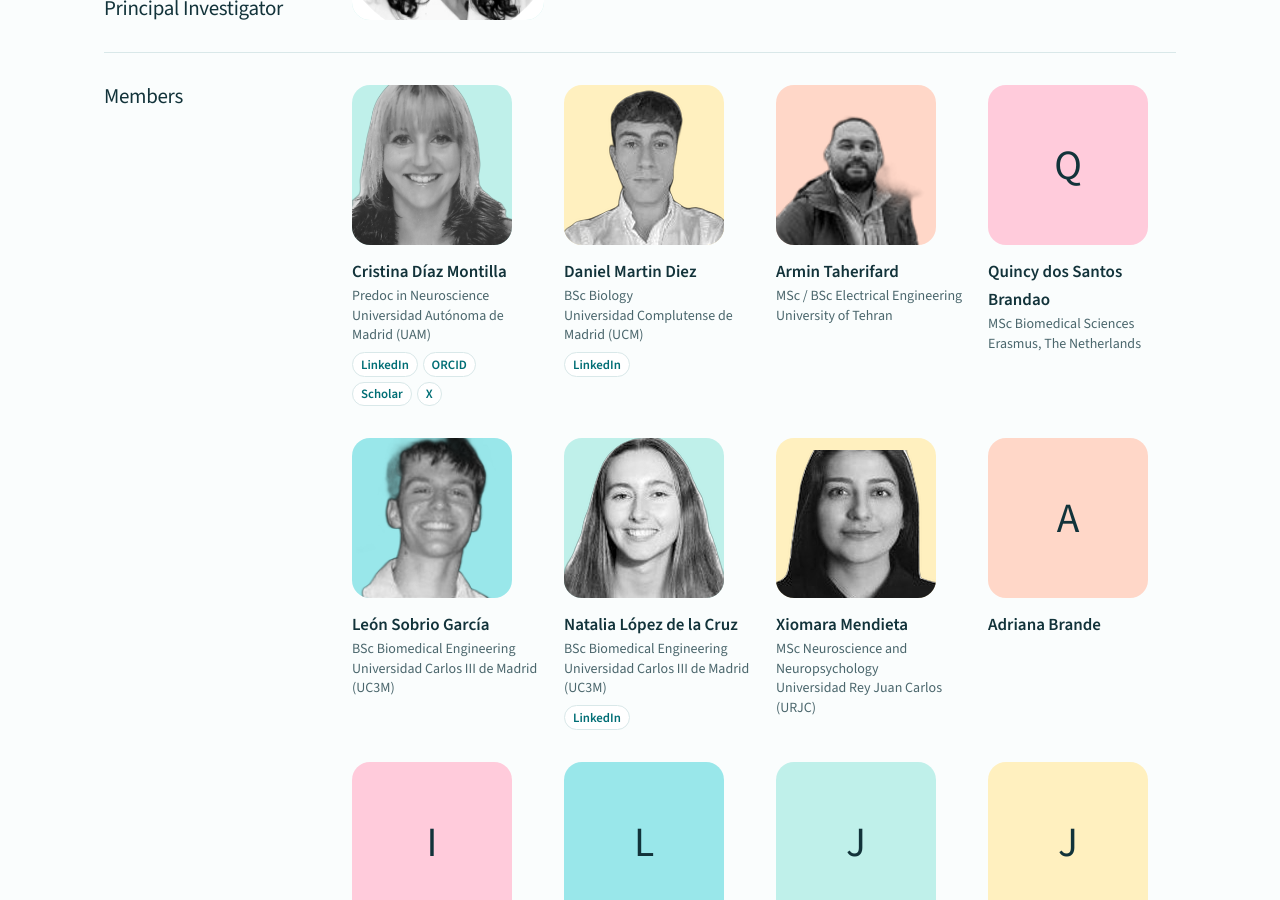
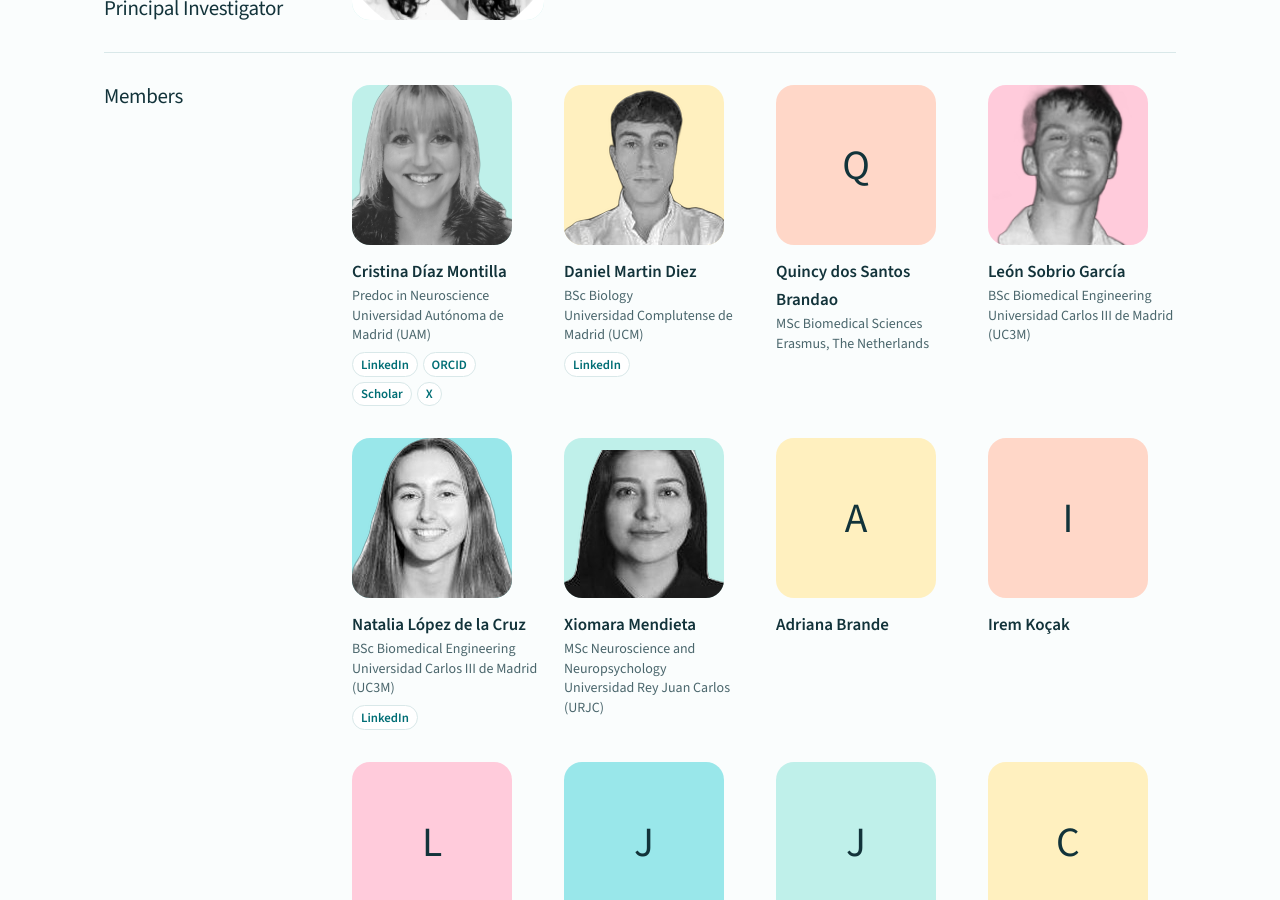
Before and after one commit to cajal-neuroimaging/cajal-neuroimaging.github.io, a Jekyll site: the page built from team.html, in a window 1280 px wide and 900 px high, scrolled down 607 px. Built offline with Jekyll 4.4.1, drawn with Linux system fonts in a browser that asks for light colours.

Commit message:
Team: remove Armin Taherifard
Co-Authored-By: Claude Opus 5.5 <noreply@anthropic.com>
Claude-Session: https://claude.ai/code/session_016qHx7xJtVuA2p8MXZK7uaB

```diff
--- a/_data/team.yml
+++ b/_data/team.yml
@@ -25,10 +25,6 @@ members:
     linkedin: https://www.linkedin.com/in/danielmartindiez04/
     role: BSc Biology
     affiliation: Universidad Complutense de Madrid (UCM)
-  - name: Armin Taherifard
-    photo: armin-taherifard.png
-    role: MSc / BSc Electrical Engineering
-    affiliation: University of Tehran
   - name: Quincy dos Santos Brandao
     role: MSc Biomedical Sciences
     affiliation: Erasmus, The Netherlands
```
Also changed, not shown: assets/img/team/armin-taherifard.png (deleted).
